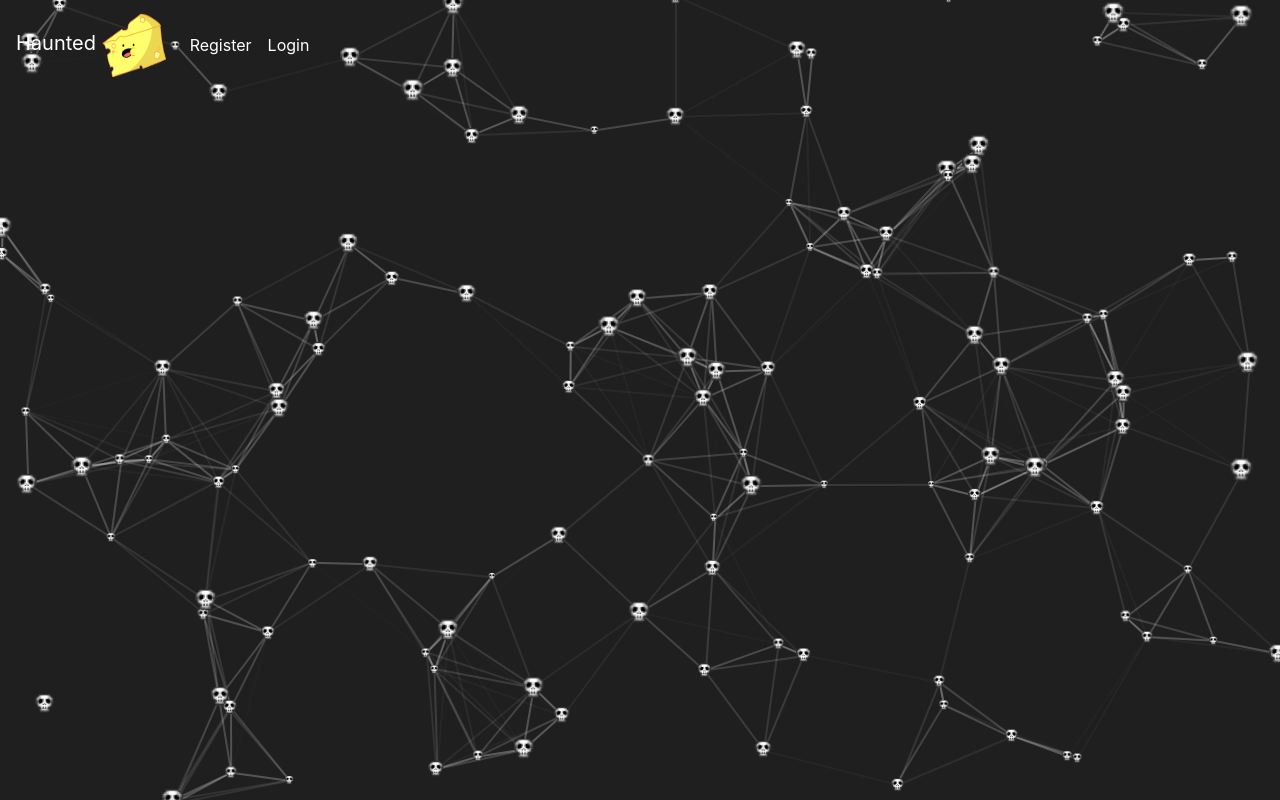
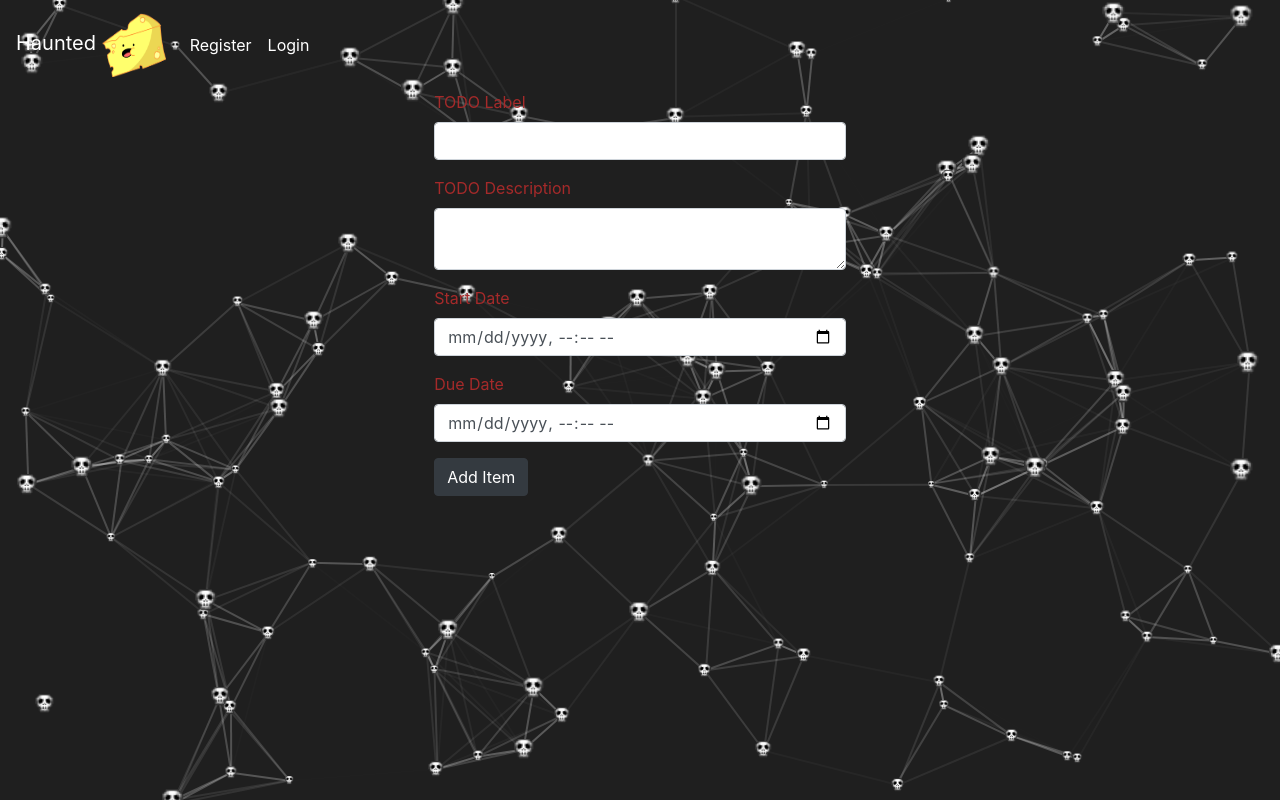
Before and after one commit to nathanwelsh8/halloween_hackathon_2020, a Django app: template HalloweenFun/templates/HauntedCheese/addList.html in a window 1280 px wide. Run offline with Django 3.2, Linux system fonts and the light colour scheme; the template is opened without the code that fills it, so the values that code supplies are empty.

Commit message:
add items to todoList

```diff
--- a/HalloweenFun/HauntedCheese/models.py
+++ b/HalloweenFun/HauntedCheese/models.py
@@ -18,7 +18,7 @@ class UserProfile(models.Model):
 
 # Todo List Model
 class Todo(models.Model):
-    user = models.ForeignKey(UserProfile,default=None, on_delete=models.CASCADE)
+    user = models.ForeignKey(User,default=None, on_delete=models.CASCADE)
     title = models.CharField(max_length=255)
     description = models.TextField(blank=True)
     created_time = models.DateTimeField(default=timezone.now)
--- a/HalloweenFun/HauntedCheese/urls.py
+++ b/HalloweenFun/HauntedCheese/urls.py
@@ -6,7 +6,7 @@ app_name = "HauntedCheese"
 
 urlpatterns = [
     path('', views.Index.as_view(), name='index'),
-    path('addList/<slug:userid>',views.AddList.as_view(), name='addList'),
+    path('addList/',views.AddList.as_view(), name='addList'),
     path('login/', views.Login.as_view(), name='login'),
     path('register/', views.Register.as_view(), name='register'),
     path('spook/', views.Spook.as_view(), name='spook'),
--- a/HalloweenFun/templates/HauntedCheese/addList.html
+++ b/HalloweenFun/templates/HauntedCheese/addList.html
@@ -6,11 +6,40 @@
 {% endblock %}
 
 {% block body_block %}
-
-<div class="row">
-    <div class="col-lg-12">
-
-    </div>
-</div>
-
+    <form method="post" action="{% url 'HauntedCheese:addList' %}">
+        {% csrf_token %}
+        <div class="row">
+            <div class="col-lg-3"></div>
+            <div class="col-lg-6">
+                <div class="form-group">
+                    <label class="form-label" style="color: brown;">
+                        TODO Label
+                    </label>
+                    <input type="text" class="form-control" name='todo_label' required>
+                </div>
+                <div class="form-group">
+                    <label class="form-label" style="color: brown;">
+                        TODO Description
+                    </label>
+                    <textarea class="form-control" name='todo_description' required></textarea>
+                </div>
+                <div class="form-group">
+                    <label class="form-label" style="color: brown;">
+                        Start Date
+                    </label>
+                    <input type="datetime-local" class="form-control" name='start' required>
+                </div>
+                <div class="form-group">
+                    <label class="form-label" style="color: brown;">
+                        Due Date
+                    </label>
+                    <input type="datetime-local" class="form-control" name='end' required>
+                </div>
+                <div class="form-group">
+                    <button class="btn btn-dark" type="submit">Add Item</button>
+                </div>
+            </div>
+            <div class="col-lg-3"></div>
+        </div>
+    </form>
 {% endblock %}
--- a/HalloweenFun/templates/HauntedCheese/base.html
+++ b/HalloweenFun/templates/HauntedCheese/base.html
@@ -40,7 +40,7 @@
                     {% endif %}
                     {% if user.is_authenticated %}
                     <li class="nav-item">
-                        {% comment %}<a class="nav-link" href="{% url 'HauntedCheese' user.id %}">Edit List</a>{% endcomment %}
+                        <a class="nav-link" href="{% url 'HauntedCheese:addList' %}">Edit List</a>
                     </li>
                     {% endif %}
                 </ul>
```
Also changed, not shown: HalloweenFun/HauntedCheese/forms.py (+0 -9 lines), HalloweenFun/HauntedCheese/views.py (+19 -3 lines).
